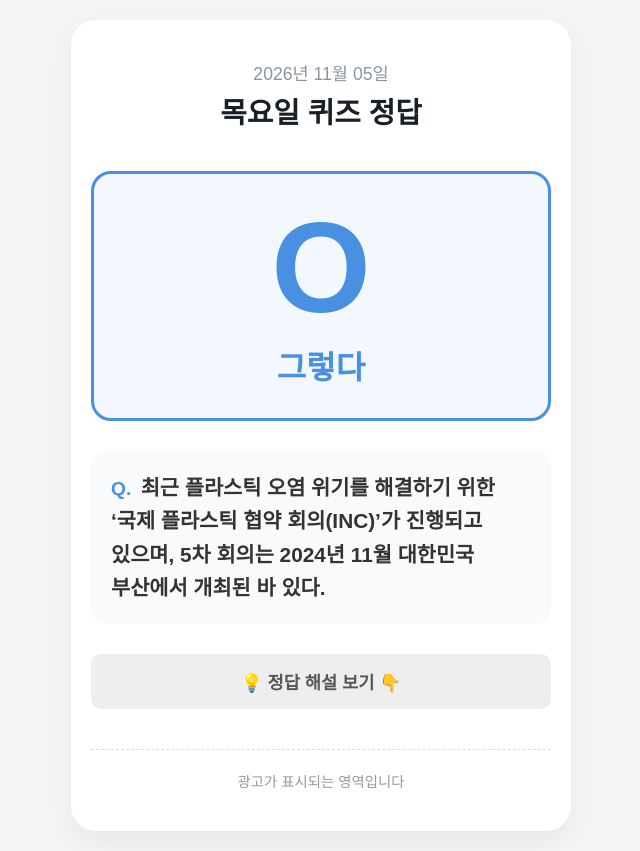
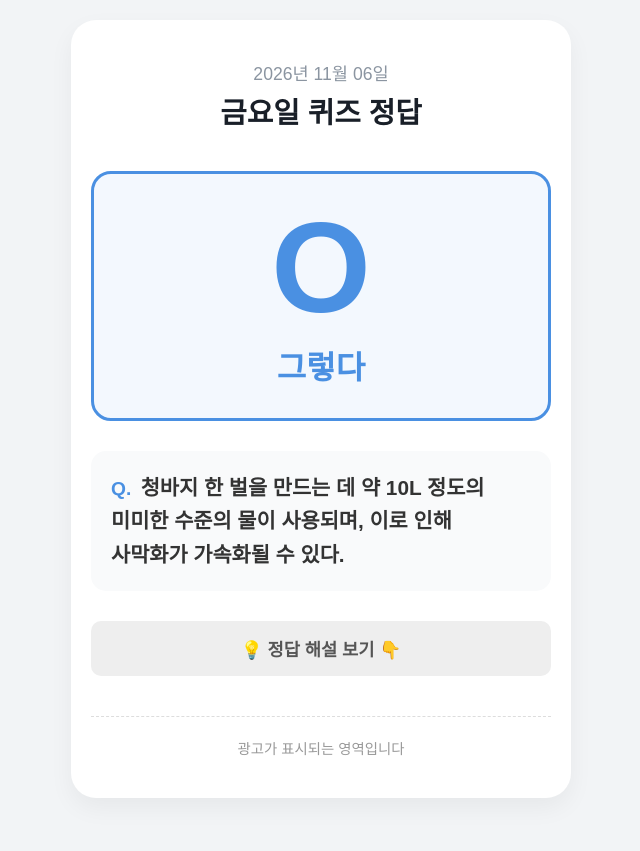
Before and after one commit to Shystorm/climate-quiz-answer-sub, a plain HTML site: page index.html in a window 1280 px wide. Shown: the whole page, without its empty margins (319-959 px from the left). Drawn offline with Linux system fonts and the light colour scheme.

Commit message:
Update quiz for 2026-11-05

```diff
--- a/index.html
+++ b/index.html
@@ -9,8 +9,8 @@
      crossorigin="anonymous"></script>
         <meta name="google-adsense-account" content="ca-pub-8376160575017122">
 
-        <title>2026년 11월 05일 퀴즈 정답</title>
-        <meta property="og:title" content="2026년 11월 05일 퀴즈 정답" />
+        <title>2026년 11월 06일 퀴즈 정답</title>
+        <meta property="og:title" content="2026년 11월 06일 퀴즈 정답" />
         <meta property="og:description" content="오늘의 기후 퀴즈 정답을 확인해보세요!" />
         <meta property="og:image" content="https://quiz.dailywisdom.kr/og_image_quiz_dailywisdom.png" />
         <meta property="og:url" content="https://quiz.dailywisdom.kr" />
@@ -91,8 +91,8 @@
     </head>
     <body>
         <div class="container">
-            <div class="date">2026년 11월 05일</div>
-            <div class="title">목요일 퀴즈 정답</div>
+            <div class="date">2026년 11월 06일</div>
+            <div class="title">금요일 퀴즈 정답</div>
 
             <div class="answer-card">
                 <div class="answer-symbol">O</div>
@@ -101,13 +101,13 @@
 
             <div class="question-box">
                 <span class="q-label">Q.</span>
-                <span class="question-text">최근 플라스틱 오염 위기를 해결하기 위한 ‘국제 플라스틱 협약 회의(INC)’가 진행되고 있으며, 5차 회의는 2024년 11월 대한민국 부산에서 개최된 바 있다.</span>
+                <span class="question-text">청바지 한 벌을 만드는 데 약 10L 정도의 미미한 수준의 물이 사용되며, 이로 인해 사막화가 가속화될 수 있다.</span>
             </div>
 
             <details>
                 <summary>💡 정답 해설 보기 </summary>
                 <div class="desc-content">
-                    UN 회원국들이 범지구적인 플라스틱을 줄이려는 규칙을 만들기 위한 ‘국제 플라스틱 협약 회의(Intergovernmental Negotiation Committee, INC)’가 2022년 1차 회의를 시작으로 진행되어 왔습니다. 2024년 11월 5차 회의는 대한민국 부산에서 개최되었지만 아쉽게도 협상이 결렬되었습니다.
+                    청바지의 원단은 주로 면이며, 면은 목화로 만들어지는데 목화 경작은 다른 식물 경작보다 훨씬 많은 물을 필요로 합니다. 목화밭에 물을 대기 위해 강제로 강의 물줄기를 돌려 물을 대는 경작지가 많기 때문에 강하류 지역이 황폐해져 '사막화'가 일어나는 곳이 많습니다.
                 </div>
             </details>
 
```
